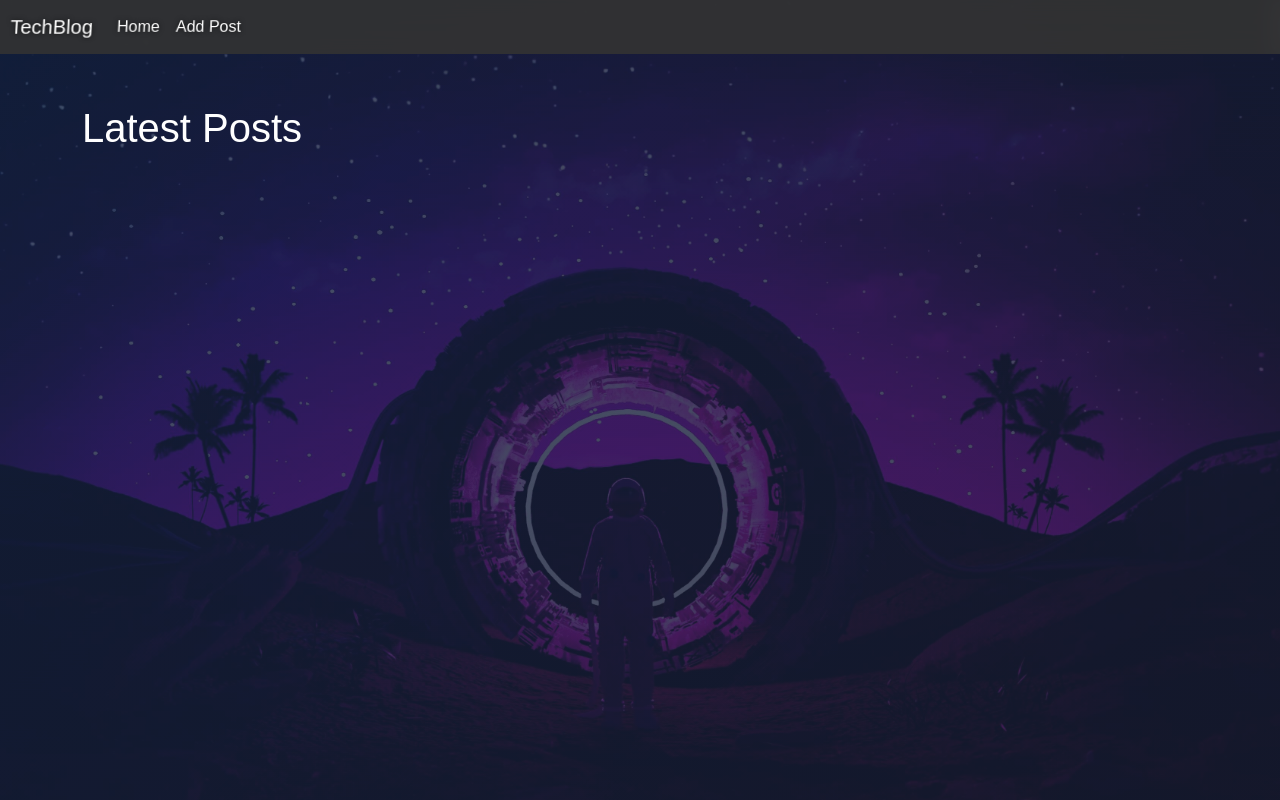
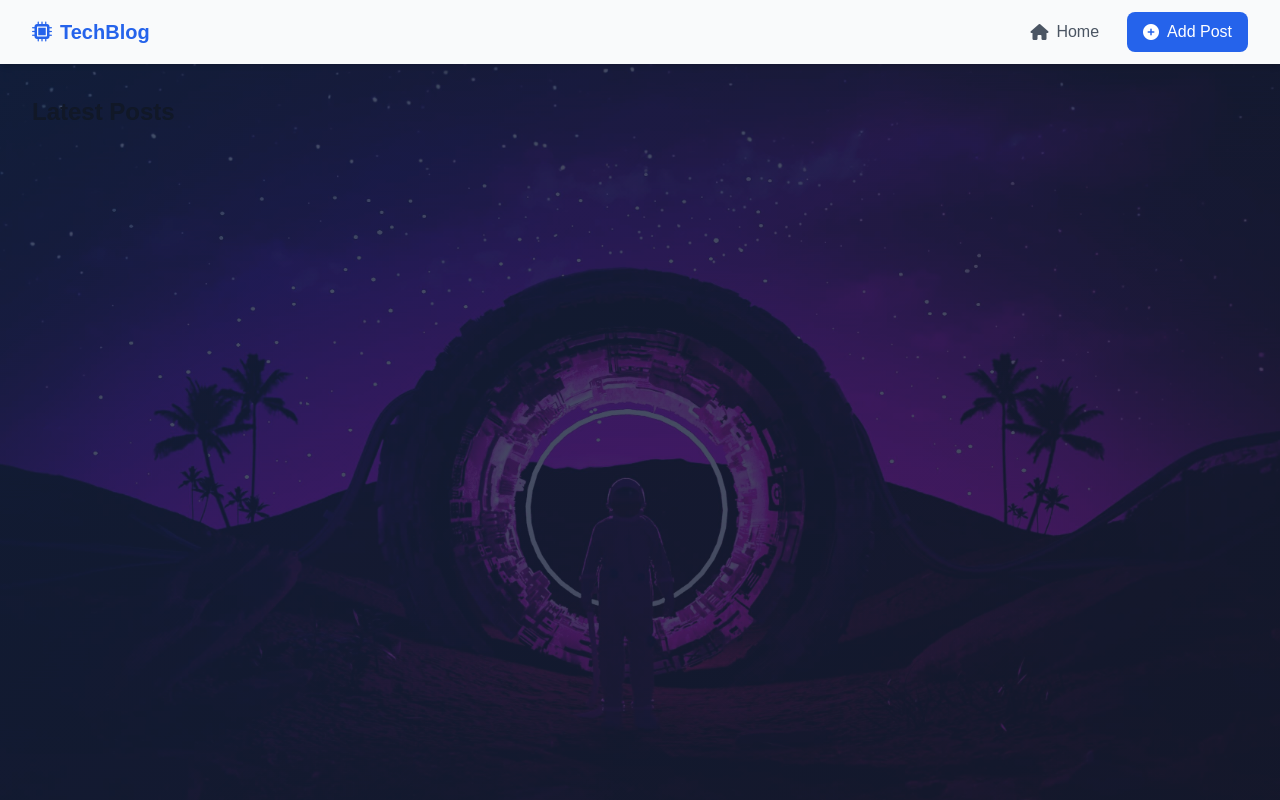
Before and after one commit to T-Python-Sep-24/LAB-ORM-1, a Django app: page / in a window 1280 px wide. Run offline with Django 5.2, Linux system fonts and the light colour scheme; data that the repository does not hold is empty; some libraries are stand-ins or nearby versions.

Commit message:
add post detailand update page

```diff
--- a/blogger/blog/templates/blog/add_post.html
+++ b/blogger/blog/templates/blog/add_post.html
@@ -8,11 +8,9 @@
     <link href="https://cdn.jsdelivr.net/npm/bootstrap@5.1.3/dist/css/bootstrap.min.css" rel="stylesheet">
     <link href="{% static 'blog/css/style.css' %}" rel="stylesheet">
     <style>
-
         h1 {
             color: white;
         }
-
         .form-check-label {
             color: white;
         }
@@ -41,6 +39,7 @@
     <div class="container mt-4">
         <h1>Add a New Post</h1>
         <form method="POST">
+            {% csrf_token %}
             <div class="mb-3">
                 <label for="title" class="form-label">Title</label>
                 <input type="text" class="form-control" id="title" name="title" required>
@@ -54,6 +53,7 @@
                 <label class="form-check-label" for="is_published">Publish</label>
             </div>
             <button type="submit" class="btn btn-primary">Submit</button>
+            <input type="file" name="image">
         </form>
     </div>
 
--- a/blogger/blog/templates/blog/base.html
+++ b/blogger/blog/templates/blog/base.html
@@ -5,49 +5,93 @@
     <meta charset="UTF-8">
     <meta name="viewport" content="width=device-width, initial-scale=1.0">
     <title>{% block title %}TechBlog - Latest Posts{% endblock %}</title>
-    <link href="https://cdn.jsdelivr.net/npm/bootstrap@5.1.3/dist/css/bootstrap.min.css" rel="stylesheet">
+    <script src="https://cdn.tailwindcss.com"></script>
+    <link rel="stylesheet" href="https://cdnjs.cloudflare.com/ajax/libs/font-awesome/6.0.0/css/all.min.css">
     <link href="{% static 'blog/css/style.css' %}" rel="stylesheet">
 </head>
-<body>
-    <nav class="navbar navbar-expand-lg">
-        <div class="container-fluid">
-            <a class="navbar-brand" href="{% url 'blog:base' %}">
-                <i class="fas fa-microchip"></i> TechBlog
+
+<body class="bg-gray-50">
+
+    <nav class="bg-gray-50 shadow-md">
+        <div class="max-w-7xl mx-auto px-4 sm:px-6 lg:px-8">
+            <div class="flex justify-between h-16">
+                <div class="flex-shrink-0 flex items-center">
+                    <a href="{% url 'blog:base' %}" class="flex items-center text-xl font-bold text-blue-600 hover:text-blue-700">
+                        <i class="fas fa-microchip mr-2"></i>
+                        TechBlog
                     </a>
-            <button class="navbar-toggler" type="button" data-bs-toggle="collapse" data-bs-target="#navbarNav" aria-controls="navbarNav" aria-expanded="false" aria-label="Toggle navigation">
-                <span class="navbar-toggler-icon"></span>
+                </div>
+
+                <div class="hidden sm:flex sm:items-center sm:space-x-4">
+                    <a href="{% url 'blog:base' %}"
+                       class="flex items-center px-3 py-2 rounded-md text-gray-600 hover:text-gray-900 hover:bg-gray-100">
+                        <i class="fas fa-home mr-2"></i>
+                        Home
+                    </a>
+                    <a href="{% url 'blog:add_post' %}"
+                       class="flex items-center px-4 py-2 rounded-lg text-gr bg-blue-600 hover:bg-blue-700 transition-colors">
+                        <i class="fas fa-plus-circle mr-2"></i>
+                        Add Post
+                    </a>
+                </div>
+
+                <div class="flex items-center sm:hidden">
+                    <button type="button"
+                            class="mobile-menu-button inline-flex items-center justify-center p-2 rounded-md text-gray-600 hover:text-gray-900 hover:bg-gray-100"
+                            aria-controls="mobile-menu"
+                            aria-expanded="false">
+                        <span class="sr-only">Open main menu</span>
+                        <svg class="h-6 w-6" fill="none" viewBox="0 0 24 24" stroke="currentColor">
+                            <path stroke-linecap="round" stroke-linejoin="round" stroke-width="2" d="M4 6h16M4 12h16M4 18h16" />
+                        </svg>
                     </button>
-            <div class="collapse navbar-collapse" id="navbarNav">
-                <ul class="navbar-nav">
-                    <li class="nav-item">
-                        <a class="nav-link" href="{% url 'blog:base' %}">
-                            <i class="fas fa-home"></i> Home
+                </div>
+            </div>
+        </div>
+
+        <div class="sm:hidden hidden" id="mobile-menu">
+            <div class="px-2 pt-2 pb-3 space-y-1">
+                <a href="{% url 'blog:base' %}"
+                   class="flex items-center px-3 py-2 rounded-md text-gray-600 hover:text-gray-900 hover:bg-gray-100">
+                    <i class="fas fa-home mr-2"></i>
+                    Home
                 </a>
-                    </li>
-                    <li class="nav-item">
-                        <a class="nav-link" href="{% url 'blog:add_post' %}">
-                            <i class="fas fa-plus-circle"></i> Add Post
+                <a href="{% url 'blog:add_post' %}"
+                   class="flex items-center px-3 py-2 rounded-md text-gray-600 hover:text-gray-900 hover:bg-gray-100">
+                    <i class="fas fa-plus-circle mr-2"></i>
+                    Add Post
                 </a>
-                    </li>
-                </ul>
             </div>
         </div>
     </nav>
 
-    <div class="container mt-5">
-        <h1>Latest Posts</h1>
-        <ul class="list-group mt-3">
+    <div class="max-w-7xl mx-auto px-4 sm:px-6 lg:px-8 py-8">
+        <h2 class="text-2xl font-bold text-gray-900 mb-6">Latest Posts</h2>
+
         {% for post in posts %}
-                <li class="list-group-item">
-                    <h3>{{ post.title }}</h3>
-                    <p>{{ post.content|truncatewords:30 }}</p>
-                    <small>Published at: {{ post.published_at|date:"F j, Y, g:i a" }}</small>
-                </li>
+            <div class="bg-gray-50 rounded-lg shadow-md p-6 mb-6 hover:shadow-lg transition-shadow">
+                <a href="{% url 'blog:post_detail' post.id %}" class="block">
+                    <h3 class="text-xl font-semibold text-gray-900 mb-2 hover:text-blue-600">
+                        {{ post.title }}
+                    </h3>
+                </a>
+                <p class="text-gray-600 mb-4">{{ post.content|truncatewords:30 }}</p>
+                <p class="text-sm text-gray-500">
+                    Published at: {{ post.published_at }}
+                </p>
+            </div>
         {% endfor %}
-        </ul>
     </div>
 
-    <script src="https://cdn.jsdelivr.net/npm/@popperjs/core@2.11.6/dist/umd/popper.min.js"></script>
-    <script src="https://cdn.jsdelivr.net/npm/bootstrap@5.1.3/dist/js/bootstrap.min.js"></script>
+    <script>
+        document.addEventListener('DOMContentLoaded', function() {
+            const button = document.querySelector('.mobile-menu-button');
+            const menu = document.querySelector('#mobile-menu');
+
+            button.addEventListener('click', () => {
+                menu.classList.toggle('hidden');
+            });
+        });
+    </script>
 </body>
 </html>
--- a/blogger/blog/urls.py
+++ b/blogger/blog/urls.py
@@ -1,5 +1,7 @@
 from django.urls import path
 from . import views
+from django.conf import settings
+from django.conf.urls.static import static
 
 app_name = 'blog'
 
@@ -8,4 +10,9 @@ urlpatterns = [
     path('base/', views.base, name='base'),
     path('add/', views.add_post, name='add_post'),
     path('posts/', views.post_list, name='post_list'),
-]
+    path('detail/<int:post_id>/', views.post_detail, name='post_detail'),  # Fixed typo in 'detail'
+    path('update/<int:post_id>/', views.update_post, name='update_post'),  # Adjusted to remove duplicate 'update'
+    path('delete/<int:post_id>/', views.delete_post, name='delete_post'),  # Fixed typo in path
+
+
+] + static(settings.MEDIA_URL, document_root=settings.MEDIA_ROOT)
--- a/blogger/blog/views.py
+++ b/blogger/blog/views.py
@@ -1,6 +1,7 @@
 from django.shortcuts import render, redirect
-from django.http import HttpRequest, HttpResponse
+from django.http import HttpRequest
 from .models import Post
+from django.db import models
 
 def base(request: HttpRequest):
     posts = Post.objects.filter(is_published=True).order_by('-published_at')
@@ -11,10 +12,36 @@ def add_post(request: HttpRequest):
         title = request.POST.get('title')
         content = request.POST.get('content')
         Post.objects.create(title=title, content=content)
-        return redirect('homepage')
+        return redirect('blog:base')
+
     return render(request, "blog/add_post.html")
 
 
 def post_list(request: HttpRequest) :
     posts = Post.objects.filter(is_published=True).order_by('-published_at')
     return render(request, "blog/post_list.html", {'posts': posts})
+
+
+def post_detail(request, post_id:int):
+ post = Post.objects.get(pk=post_id)
+ return render(request, 'blog/post_detail.html', {'post': post})
+
+def update_post(request, post_id):
+    post = Post.objects.get( pk=post_id)
+    if request.method == 'POST':
+        post.title = request.POST.get('title')
+        post.content = request.POST.get('content')
+        post.is_published = request.POST.get('is_published') == 'on'
+        if request.FILES.get('image'):post.image = request.FILES.get('image')
+        post.category = request.POST.get('category')
+        post.save()
+        return redirect('blog:post_detail', post_id=post.id)
+
+    return render(request, 'blog/update_post.html', {'post': post})
+
+def delete_post(request, post_id):
+    post = Post.objects.get(Post, pk=post_id)
+    if request.method == 'POST':
+        post.delete()
+        return redirect('blog:post_list')
+    return render(request, 'confirm_delete.html', {'post': post})
--- a/blogger/blogger/settings.py
+++ b/blogger/blogger/settings.py
@@ -11,6 +11,7 @@ https://docs.djangoproject.com/en/5.1/ref/settings/
 """
 
 from pathlib import Path
+import os
 
 # Build paths inside the project like this: BASE_DIR / 'subdir'.
 BASE_DIR = Path(__file__).resolve().parent.parent
@@ -117,6 +118,8 @@ USE_TZ = True
 # https://docs.djangoproject.com/en/5.1/howto/static-files/
 
 STATIC_URL = 'static/'
+MEDIA_URL = '/media/'
+MEDIA_ROOT = os.path.join(BASE_DIR , 'media')
 
 # Default primary key field type
 # https://docs.djangoproject.com/en/5.1/ref/settings/#default-auto-field
--- a/blogger/blogger/urls.py
+++ b/blogger/blogger/urls.py
@@ -1,7 +1,9 @@
 from django.contrib import admin
 from django.urls import path, include
+from django.conf.urls.static import static
+from . import settings
 
 urlpatterns = [
     path('admin/', admin.site.urls),
     path('', include('blog.urls')),
-]
+    ] + static(settings.MEDIA_URL, document_root=settings.MEDIA_ROOT)
```
Also changed, not shown: blogger/blog/models.py (+11 -0 lines), blogger/blog/templates/blog/confirm_delete.html (added, +14 -0 lines), blogger/blog/templates/blog/post_detail.html (added, +12 -0 lines), blogger/blog/templates/blog/update_post.html (added, +30 -0 lines), blogger/blog/migrations/0004_post_category_post_image_alter_post_published_at_and_more.py (added), blogger/blog/migrations/0005_alter_post_category_alter_post_image_and_more.py (added), blogger/media/images/11.png (added), blogger/media/images/1_U1FmZ1Fuak7qkqpb7uFOzg.png (added). Lines whose indentation alone changed are shown as unchanged.
